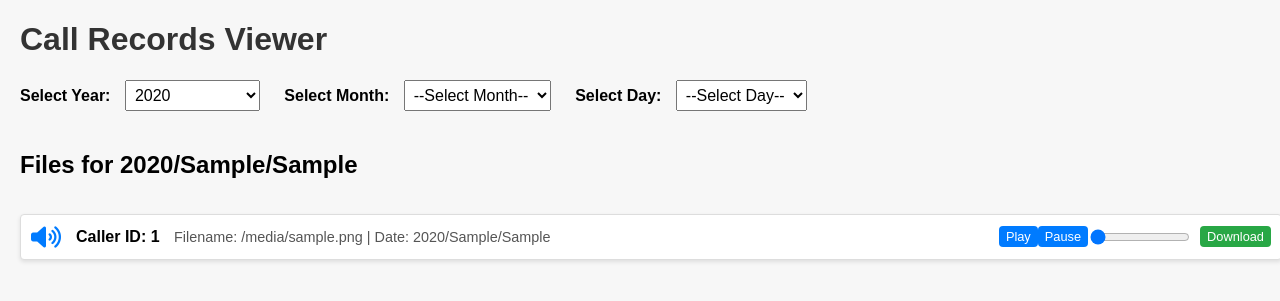
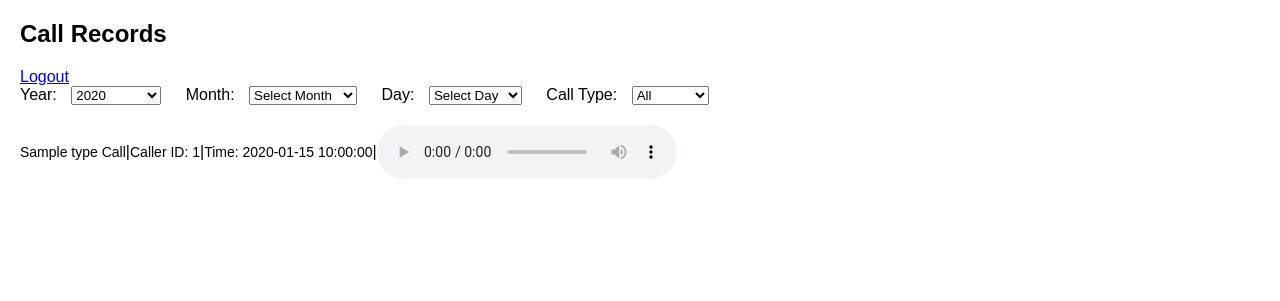
Before and after one commit to gopheruz/asterisk, a Flask app: template templates/index.html in a window 1280 px wide. Shown: the top 301 px of the page. Run offline with Flask 3, Linux system fonts and the light colour scheme; the template is opened without the code that fills it: most values are stand-ins (such as "Sample title", 1, 10 or a date in 2020).

Commit message:
version 1.0.2

```diff
--- a/app.py
+++ b/app.py
@@ -1,20 +1,59 @@
-from flask import Flask, render_template, request, send_from_directory
+from flask import Flask, render_template, request, send_from_directory, redirect, url_for, session
+from flask_login import LoginManager, UserMixin, login_user, login_required, logout_user, current_user
 import os
+import time
+ASTERISK_FOLDER="asterisk"
+
 
 app = Flask(__name__)
+app.secret_key = 'your_secret_key'  # Replace with your actual secret key
 
-# Set the path to your Asterisk folder
-ASTRERISK_FOLDER = 'asterisk'
+# Setup Flask-Login
+login_manager = LoginManager()
+login_manager.init_app(app)
+login_manager.login_view = 'login'
+
+# Dummy user data
+users = {'admin': 'Nurmuhammad25'}  # username: password
+
+class User(UserMixin):
+    def __init__(self, username):
+        self.id = username
+
+@login_manager.user_loader
+def load_user(username):
+    return User(username) if username in users else None
+
+@app.route('/login', methods=['GET', 'POST'])
+def login():
+    if request.method == 'POST':
+        username = request.form['username']
+        password = request.form['password']
+        if users.get(username) == password:
+            user = User(username)
+            login_user(user)
+            return redirect(url_for('index'))
+        else:
+            return render_template('login.html', error=True)
+    return render_template('login.html')
+
+@app.route('/logout')
+@login_required
+def logout():
+    logout_user()
+    return redirect(url_for('login'))
 
 @app.route('/')
+@login_required
 def index():
     # Get list of years (folders) in the Asterisk directory
-    years = [folder for folder in os.listdir(ASTRERISK_FOLDER) if os.path.isdir(os.path.join(ASTRERISK_FOLDER, folder))]
+    years = [folder for folder in os.listdir(ASTERISK_FOLDER) if os.path.isdir(os.path.join(ASTERISK_FOLDER, folder))]
 
-    # Get the selected year, month, and day from the query parameters
+    # Get the selected year, month, day, and call type from the query parameters
     selected_year = request.args.get('year')
     selected_month = request.args.get('month')
     selected_day = request.args.get('day')
+    selected_type = request.args.get('type')
 
     months = []
     days = []
@@ -22,7 +61,7 @@ def index():
 
     # If a year is selected, list the months in that year's folder
     if selected_year and selected_year in years:
-        year_folder = os.path.join(ASTRERISK_FOLDER, selected_year)
+        year_folder = os.path.join(ASTERISK_FOLDER, selected_year)
         months = [folder for folder in os.listdir(year_folder) if os.path.isdir(os.path.join(year_folder, folder))]
 
         # If a month is also selected, list days in that month's folder
@@ -33,24 +72,29 @@ def index():
             # If a day is also selected, list files in that day's folder
             if selected_day and selected_day in days:
                 day_folder = os.path.join(month_folder, selected_day)
-                files = [
-                    {
-                        'filename': file,
-                        'callerid': file.split('-')[1] if len(file.split('-')) > 1 else 'Unknown'  # Extract Caller ID with error handling
-                    }
-                    for file in os.listdir(day_folder)
-                    if os.path.getsize(os.path.join(day_folder, file)) > 44  # Filter out files <= 44 bytes
-                ]
-            else:
-                selected_day = None
-        else:
-            selected_month = None
+                all_files = os.listdir(day_folder)
 
-    return render_template('index.html', years=years, months=months, days=days, files=files, selected_year=selected_year, selected_month=selected_month, selected_day=selected_day)
+                for file in all_files:
+                    file_path = os.path.join(day_folder, file)
+                    if os.path.getsize(file_path) > 44:
+                        caller_id = file.split('-')[2 if file.startswith('external') else 1]
+                        call_type = 'Incoming' if file.startswith('external') else 'Outgoing'
+
+                        # Filter by call type
+                        if not selected_type or selected_type == call_type.lower():
+                            files.append({
+                                'callerid': caller_id,
+                                'type': call_type,
+                                'time': time.ctime(os.path.getctime(file_path)),
+                                'filename': file
+                            })
+
+    return render_template('index.html', years=years, months=months, days=days, files=files, selected_year=selected_year, selected_month=selected_month, selected_day=selected_day, selected_type=selected_type)
 
 @app.route('/files/<year>/<month>/<day>/<path:filename>')
+@login_required
 def serve_file(year, month, day, filename):
-    return send_from_directory(os.path.join(ASTRERISK_FOLDER, year, month, day), filename)
+    return send_from_directory(os.path.join(ASTERISK_FOLDER, year, month, day), filename)
 
 if __name__ == '__main__':
-    app.run(debug=True, host="0.0.0.0", port=8081)
+    app.run(debug=True, host="0.0.0.0")
--- a/static/styles.css
+++ b/static/styles.css
@@ -1,11 +1,11 @@
 body {
     font-family: Arial, sans-serif;
     margin: 20px;
-    background-color: #f7f7f7;
 }
 
 h1 {
-    color: #333;
+    font-size: 24px;
+    margin-bottom: 20px;
 }
 
 form {
@@ -13,104 +13,28 @@ form {
 }
 
 label {
-    font-weight: bold;
     margin-right: 10px;
 }
 
 select {
     margin-right: 20px;
-    padding: 5px;
-    font-size: 1em;
 }
 
-#audio-list {
-    display: flex;
-    flex-direction: column;
-    gap: 15px;
+ul {
+    list-style-type: none;
+    padding: 0;
 }
 
-.audio-line {
+li {
     display: flex;
     align-items: center;
-    background-color: #fff;
-    border: 1px solid #ddd;
-    border-radius: 4px;
-    padding: 10px;
-    box-shadow: 0 2px 4px rgba(0, 0, 0, 0.1);
-    width: 100%;
-    flex-wrap: wrap;
-}
-
-.audio-icon {
-    font-size: 24px;
-    color: #007bff;
-    margin-right: 15px;
-}
-
-.audio-details {
-    flex: 1;
-}
-
-.file-name {
-    font-weight: bold;
-    margin-right: 10px;
-}
-
-.file-info {
-    font-size: 0.9em;
-    color: #555;
+    margin-bottom: 10px;
 }
 
 audio {
     margin-right: 10px;
 }
 
-button.small-btn {
-    padding: 3px 7px;
-    border: none;
-    background-color: #007bff;
-    color: white;
-    cursor: pointer;
-    border-radius: 4px;
-    font-size: 0.8em;
+span {
+    font-size: 14px;
 }
-
-button.small-btn:hover {
-    background-color: #0056b3;
-}
-
-input[type="range"] {
-    width: 100px;
-    margin-right: 10px;
-}
-
-a button.small-btn {
-    background-color: #28a745;
-}
-
-a button.small-btn:hover {
-    background-color: #218838;
-}
-
-@media (max-width: 600px) {
-    .audio-line {
-        flex-direction: column;
-        align-items: flex-start;
-    }
-
-    .audio-icon {
-        margin-bottom: 10px;
-    }
-
-    input[type="range"] {
-        width: 100%;
-    }
-
-    button.small-btn {
-        margin-bottom: 10px;
-    }
-
-    a button.small-btn {
-        margin-bottom: 10px;
-    }
-}
--- a/templates/index.html
+++ b/templates/index.html
@@ -3,72 +3,58 @@
 <head>
     <meta charset="UTF-8">
     <meta name="viewport" content="width=device-width, initial-scale=1.0">
-    <title>Call Records Viewer</title>
+    <title>Call Records</title>
     <link rel="stylesheet" href="{{ url_for('static', filename='styles.css') }}">
-    <!-- Add Font Awesome CDN link -->
-    <link rel="stylesheet" href="https://cdnjs.cloudflare.com/ajax/libs/font-awesome/6.0.0-beta3/css/all.min.css">
 </head>
 <body>
-    <h1>Call Records Viewer</h1>
-
-    <!-- Dropdown for selecting the year -->
-    <form method="get" action="/">
-        <label for="year">Select Year:</label>
+    <h1>Call Records</h1>
+    <a href="{{ url_for('logout') }}">Logout</a>
+    <form method="get">
+        <label for="year">Year:</label>
         <select name="year" id="year" onchange="this.form.submit()">
-            <option value="">--Select Year--</option>
+            <option value="">Select Year</option>
             {% for year in years %}
-            <option value="{{ year }}" {% if year == selected_year %}selected{% endif %}>{{ year }}</option>
+                <option value="{{ year }}" {% if selected_year == year %}selected{% endif %}>{{ year }}</option>
             {% endfor %}
         </select>
 
-        <!-- Dropdown for selecting the month -->
-        <label for="month">Select Month:</label>
+        <label for="month">Month:</label>
         <select name="month" id="month" onchange="this.form.submit()">
-            <option value="">--Select Month--</option>
+            <option value="">Select Month</option>
             {% for month in months %}
-            <option value="{{ month }}" {% if month == selected_month %}selected{% endif %}>{{ month }}</option>
+                <option value="{{ month }}" {% if selected_month == month %}selected{% endif %}>{{ month }}</option>
             {% endfor %}
         </select>
 
-        <!-- Dropdown for selecting the day -->
-        <label for="day">Select Day:</label>
+        <label for="day">Day:</label>
         <select name="day" id="day" onchange="this.form.submit()">
-            <option value="">--Select Day--</option>
+            <option value="">Select Day</option>
             {% for day in days %}
-            <option value="{{ day }}" {% if day == selected_day %}selected{% endif %}>{{ day }}</option>
+                <option value="{{ day }}" {% if selected_day == day %}selected{% endif %}>{{ day }}</option>
             {% endfor %}
+        </select>
+
+        <label for="type">Call Type:</label>
+        <select name="type" id="type" onchange="this.form.submit()">
+            <option value="">All</option>
+            <option value="incoming" {% if selected_type == 'incoming' %}selected{% endif %}>Incoming</option>
+            <option value="outgoing" {% if selected_type == 'outgoing' %}selected{% endif %}>Outgoing</option>
         </select>
     </form>
 
-    <!-- List of audio files -->
-    <!-- Inside your HTML template (index.html) -->
-<div id="audio-list">
-    {% if selected_year and selected_month and selected_day %}
-    <h2>Files for {{ selected_year }}/{{ selected_month }}/{{ selected_day }}</h2>
-    {% for file in files %}
-    <div class="audio-line">
-        <!-- Font Awesome audio icon -->
-        <i class="fas fa-volume-up audio-icon"></i>
-        <div class="audio-details">
-            <span class="file-name">Caller ID: {{ file.callerid }}</span> <!-- Show Caller ID -->
-            <span class="file-info">
-                Filename: {{ file.filename }} | Date: {{ selected_year }}/{{ selected_month }}/{{ selected_day }}
-            </span>
-        </div>
-        <audio id="audio-{{ loop.index }}" src="{{ url_for('serve_file', year=selected_year, month=selected_month, day=selected_day, filename=file.filename) }}" onloadedmetadata="setAudioProperties({{ loop.index }})"></audio>
-        <button class="small-btn" onclick="playAudio({{ loop.index }})">Play</button>
-        <button class="small-btn" onclick="pauseAudio({{ loop.index }})">Pause</button>
-        <input type="range" id="seek-bar-{{ loop.index }}" value="0" step="1" onchange="seekAudio({{ loop.index }})">
-        <a href="{{ url_for('serve_file', year=selected_year, month=selected_month, day=selected_day, filename=file.filename) }}" download="{{ file.filename }}">
-            <button class="small-btn">Download</button>
-        </a>
-    </div>
-    {% endfor %}
-    {% else %}
-    <p>Please select a year, month, and day to view the call records.</p>
-    {% endif %}
-</div>
-
+    <ul>
+        {% for file in files %}
+            <li>
+                <span>{{ file.type }} Call</span> |
+                <span>Caller ID: {{ file.callerid }}</span> |
+                <span>Time: {{ file.time }}</span> |
+                <audio controls>
+                    <source src="{{ url_for('serve_file', year=selected_year, month=selected_month, day=selected_day, filename=file.filename) }}" type="audio/wav">
+                    Your browser does not support the audio element.
+                </audio>
+            </li>
+        {% endfor %}
+    </ul>
 
     <script src="{{ url_for('static', filename='script.js') }}"></script>
 </body>
```
Also changed, not shown: templates/login.html (added, +24 -0 lines), 1 other file.
